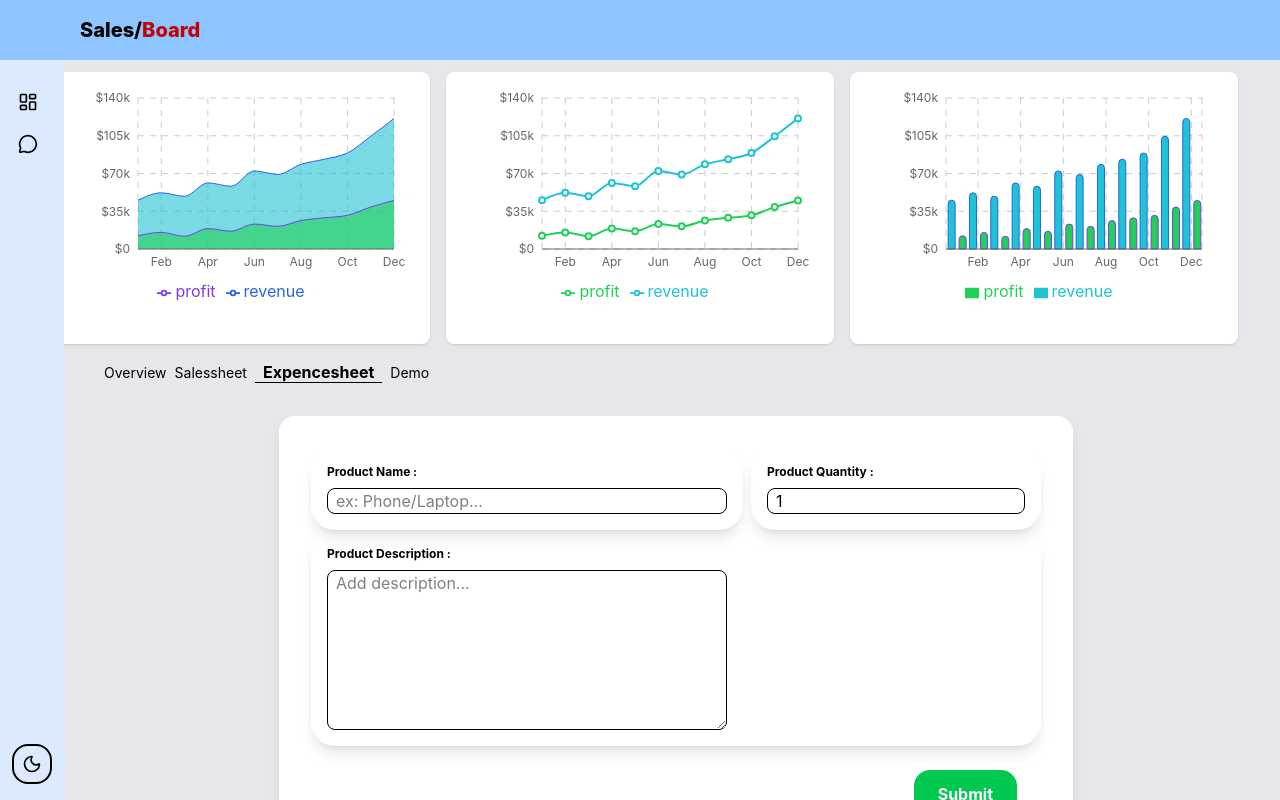
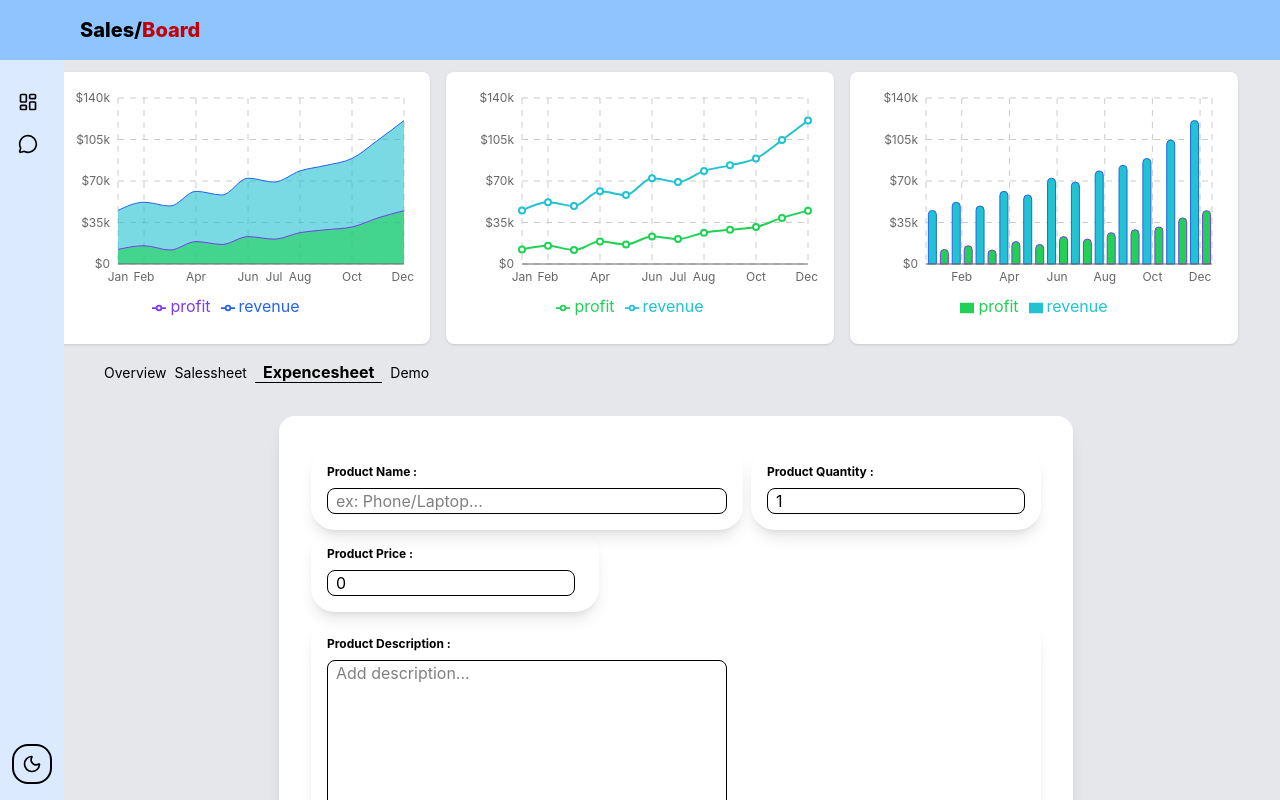
Before and after one commit to IALikhon/Dash-Board, a React (Vite) app: page /Expencesheet in a window 1280 px wide. Shown: the top 800 px of the page. Built offline with nearby package versions, Linux system fonts and the light colour scheme.

Commit message:
feat: enhance chart components and update ExpenceSheet with price validation

```diff
--- a/src/components/AreaChart.jsx
+++ b/src/components/AreaChart.jsx
@@ -11,12 +11,9 @@ import {
 
 const AreaChartComponent = ({ d }) => {
   return (
-    <div className="w-full h-56 sm:h-64 md:h-72 lg:h-60 ">
+    <div className="h-56 sm:h-64 md:h-72 lg:h-60 ">
       <ResponsiveContainer width="100%" height="100%">
-        <AreaChart
-          data={d}
-          margin={{ top: 10, right: 20, left: 20, bottom: 25 }}
-        >
+        <AreaChart data={d} margin={{ top: 10, right: 10, left: 0, bottom: 10 }}>
           <XAxis dataKey="month" tick={{ fontSize: 12 }} tickLine={false} />
           <YAxis
             tick={{ fontSize: 12 }}
--- a/src/components/BarChart.jsx
+++ b/src/components/BarChart.jsx
@@ -11,9 +11,11 @@ import {
 
 const BarChartComponent = ({ d }) => {
   return (
-    <div className="w-full h-56 sm:h-64 md:h-72 lg:h-60">
-      <ResponsiveContainer >
-        <BarChart width={400} height={300} data={d} margin={{ top: 10, right: 20, left: 20, bottom: 25 }}
+    <div className=" h-56 sm:h-64 md:h-72 lg:h-60">
+      <ResponsiveContainer ResponsiveContainer width="100%" height="100%">
+        <BarChart
+          data={d}
+          margin={{ top: 10, right: 10, left: 0, bottom: 10 }}
         >
           <XAxis dataKey="month" tick={{ fontSize: 12 }} tickLine={false} />
           <YAxis
--- a/src/components/LineChart.jsx
+++ b/src/components/LineChart.jsx
@@ -11,18 +11,14 @@ import {
 
 const LineChartComponent = ({ d }) => {
   return (
-    <div className="w-full h-56 sm:h-64 md:h-72 lg:h-60 ">
+    <div className=" h-56 sm:h-64 md:h-72 lg:h-60 ">
       <ResponsiveContainer width="100%" height="100%">
-        <LineChart
-          data={d}
-          margin={{ top: 10, right: 20, left: 20, bottom: 25 }}
-        >
+        <LineChart data={d} margin={{ top: 10, right: 10, left: 0, bottom: 10 }}>
           <XAxis dataKey="month" tick={{ fontSize: 12 }} tickLine={false} />
           <YAxis
             tick={{ fontSize: 12 }}
             tickLine={false}
             axisLine={false}
-            /* Converts 10000 -> $10k to save space */
             tickFormatter={(value) =>
               `$${value >= 1000 ? `${value / 1000}k` : value}`
             }
--- a/src/pages/ExpenceSheet.jsx
+++ b/src/pages/ExpenceSheet.jsx
@@ -5,6 +5,7 @@ const ExpenceSheet = () => {
   const [newForm, setNewForm] = useState({
     name: "",
     quantity: 1,
+    price: 0,
     description: "",
   });
 
@@ -13,6 +14,9 @@ const ExpenceSheet = () => {
 
     if (newForm.name.length < 1) {
       return alert("Name Required");
+    }
+    if (newForm.price < 1) {
+      return alert("Price Required");
     }
     if (newForm.description.length < 1) {
       return alert("Description Required");
@@ -32,6 +36,8 @@ const ExpenceSheet = () => {
       <div className="flex flex-col flex-wrap items-center mt-8 min-h-screen gap-4 ml-18">
         <div className=" bg-white min-w-80 p-8 rounded-2xl shadow-lg">
           <div className="flex flex-col md:flex-row gap-2 min-w-50">
+            {/* Product Name */}
+
             <div className={boxClass}>
               <span className="text-xs font-bold">Product Name :</span>
               <input
@@ -44,6 +50,8 @@ const ExpenceSheet = () => {
                 className="border rounded-lg pl-2 md:w-100 "
               />
             </div>
+
+            {/* Product Quantity */}
 
             <div className={boxClass}>
               <span className="text-xs font-bold">Product Quantity : </span>
@@ -58,6 +66,24 @@ const ExpenceSheet = () => {
               />
             </div>
           </div>
+          <div className="flex flex-col gap-2 min-w-50">
+            {/* Product Price */}
+
+            <div className={`${boxClass} inline-2xs`}>
+              <span className="text-xs font-bold">Product Price : </span>
+
+              <input
+                type="number"
+                value={newForm.price}
+                onChange={(e) =>
+                  setNewForm((prev) => ({ ...prev, price: e.target.value }))
+                }
+                className="border rounded-lg pl-2 w-62"
+              />
+            </div>
+
+            {/* Product Description */}
+
             <div className={boxClass}>
               <span className="text-xs font-bold">Product Description : </span>
               <textarea
@@ -73,6 +99,7 @@ const ExpenceSheet = () => {
                 className="border rounded-lg pl-2 md:w-100 min-h-40 "
               />
             </div>
+          </div>
           <button
             onClick={handleSubmit}
             className="float-right font-bold text-white px-6 py-3 m-6 bg-green-500 hover:bg-green-600 rounded-2xl"
--- a/src/pages/SalesSheet.jsx
+++ b/src/pages/SalesSheet.jsx
@@ -1,8 +1,10 @@
 
 const SalesSheet = () => {
     return (
-        <div className="size-50">
-            <h1>Sales Sheet</h1>
+        <div className="flex justify-center min-h-screen mt-20">
+            <div>
+
+            </div>
         </div>
      );
 }
```
Lines whose indentation alone changed are shown as unchanged.
